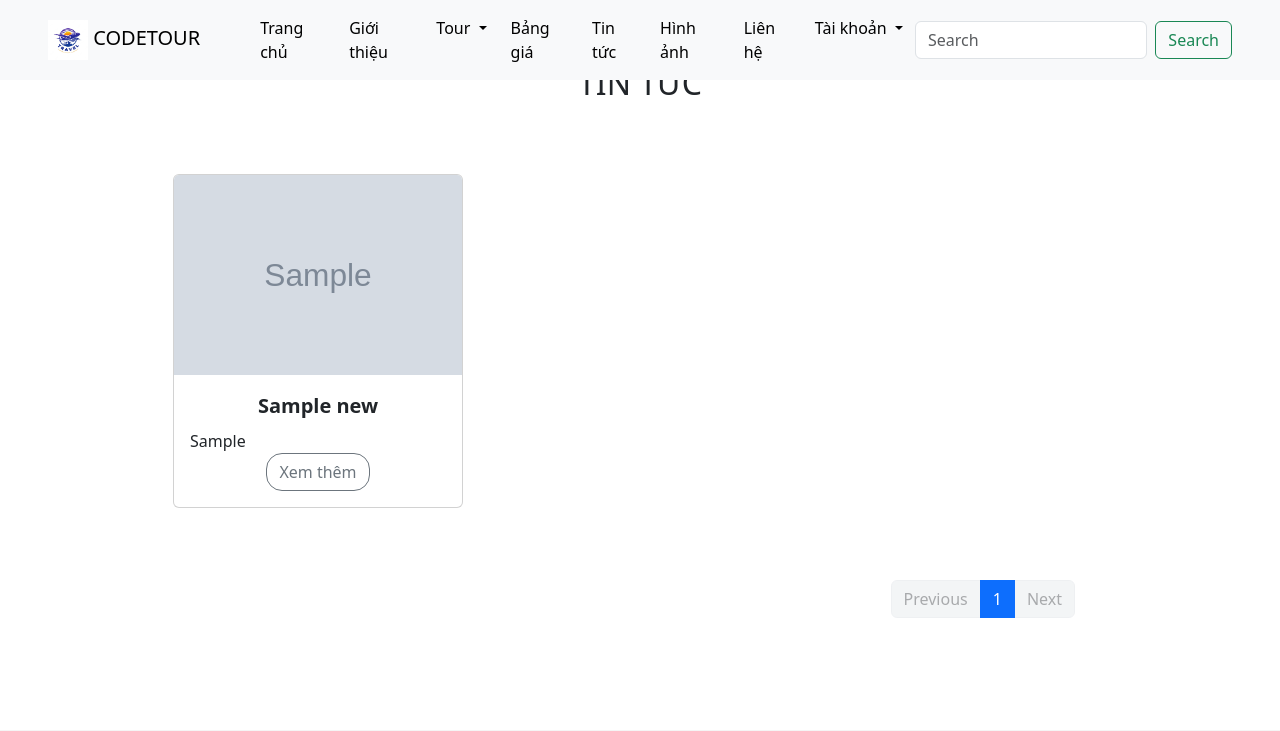
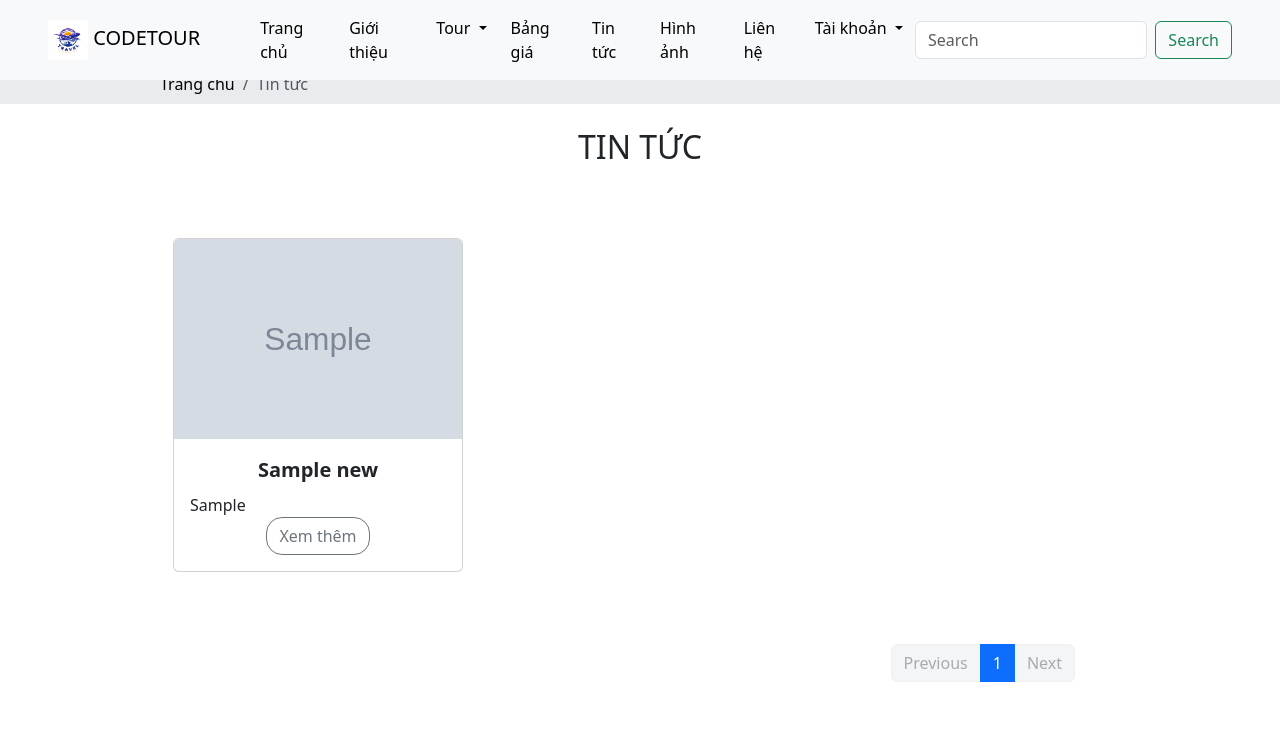
Before and after one commit to tien2114988/Code-Tour, a PHP site: page /public/user/news/news_list in a window 1280 px wide. Shown: the top 731 px of the page. Run offline with PHP 8.4, Linux system fonts and the light colour scheme; tables that the repository leaves empty or names only in its code hold one stand-in row (values such as "Sample post"); grey boxes marked "Sample" are stand-in pictures; data that the repository does not hold is empty; some libraries are stand-ins or nearby versions.

Commit message:
final customer

```diff
--- a/app/views/user/home/contact.php
+++ b/app/views/user/home/contact.php
@@ -1,5 +1,5 @@
 <nav aria-label="breadcrumb">
-    <div class="bg-body-secondary">
+    <div class="bg-body-secondary hide">
         <ol class="mx-auto w-75 breadcrumb py-2 fs-6">
         <li class="breadcrumb-item">
           <a class="text-black link-underline link-underline-opacity-0 breadcrumb__item"
--- a/app/views/user/home/introduction.php
+++ b/app/views/user/home/introduction.php
@@ -1,5 +1,5 @@
 <nav aria-label="breadcrumb">
-    <div class="bg-body-secondary">
+    <div class="bg-body-secondary hide">
         <ol class="mx-auto w-75 breadcrumb py-2 fs-6">
         <li class="breadcrumb-item">
           <a class="text-black link-underline link-underline-opacity-0 breadcrumb__item"
--- a/app/views/user/home/photography.php
+++ b/app/views/user/home/photography.php
@@ -1,5 +1,5 @@
 <nav aria-label="breadcrumb">
-    <div class="bg-body-secondary">
+    <div class="bg-body-secondary hide">
         <ol class="mx-auto w-75 breadcrumb py-2 fs-6">
         <li class="breadcrumb-item">
           <a class="text-black link-underline link-underline-opacity-0 breadcrumb__item"
@@ -37,9 +37,9 @@
                             <figcaption class="gallery__caption"><?=$data['imgs'][$index]['tour_name']?></figcaption>
                         </figure>
                     </a>
-                <?php } ?>
+                <?php }?>
             </div>
         <?php
-        } ?>
+}?>
     </div>
 </div>
--- a/app/views/user/news/news-detail.php
+++ b/app/views/user/news/news-detail.php
@@ -1,5 +1,5 @@
 <nav aria-label="breadcrumb">
-    <div class="bg-body-secondary">
+    <div class="bg-body-secondary hide">
         <ol class="mx-auto w-75 breadcrumb py-2 fs-6">
         <li class="breadcrumb-item">
           <a class="text-black link-underline link-underline-opacity-0 breadcrumb__item"
--- a/app/views/user/news/news-list.php
+++ b/app/views/user/news/news-list.php
@@ -1,6 +1,6 @@
 
 <nav aria-label="breadcrumb">
-    <div class="bg-body-secondary">
+    <div class="bg-body-secondary hide">
         <ol class="mx-auto w-75 breadcrumb py-2 fs-6">
         <li class="breadcrumb-item">
           <a class="text-black link-underline link-underline-opacity-0 breadcrumb__item"
--- a/app/views/user/partials/header.php
+++ b/app/views/user/partials/header.php
@@ -113,3 +113,4 @@
     </div>
   </div>
     </nav>
+<div class="mb-5 pb-3"></div>
--- a/app/views/user/tour/booking.php
+++ b/app/views/user/tour/booking.php
@@ -1,5 +1,5 @@
 <nav aria-label="breadcrumb">
-    <div class="bg-body-secondary">
+    <div class="bg-body-secondary hide">
         <ol class="mx-auto w-75 breadcrumb py-2 fs-6">
         <li class="breadcrumb-item">
           <a class="text-black link-underline link-underline-opacity-0 breadcrumb__item"
--- a/app/views/user/tour/price-list.php
+++ b/app/views/user/tour/price-list.php
@@ -1,5 +1,5 @@
 <nav aria-label="breadcrumb">
-    <div class="bg-body-secondary">
+    <div class="bg-body-secondary hide">
         <ol class="mx-auto w-75 breadcrumb py-2 fs-6">
         <li class="breadcrumb-item">
           <a class="text-black link-underline link-underline-opacity-0 breadcrumb__item"
--- a/app/views/user/tour/tour-detail.php
+++ b/app/views/user/tour/tour-detail.php
@@ -1,5 +1,5 @@
 <nav aria-label="breadcrumb">
-    <div class="bg-body-secondary">
+    <div class="bg-body-secondary hide">
         <ol class="mx-auto w-75 breadcrumb py-2 fs-6">
         <li class="breadcrumb-item">
           <a class="text-black link-underline link-underline-opacity-0 breadcrumb__item"
--- a/app/views/user/tour/tour-list.php
+++ b/app/views/user/tour/tour-list.php
@@ -1,5 +1,5 @@
 <nav aria-label="breadcrumb">
-    <div class="bg-body-secondary">
+    <div class="bg-body-secondary hide">
         <ol class="mx-auto w-75 breadcrumb py-2 fs-6">
         <li class="breadcrumb-item">
           <a class="text-black link-underline link-underline-opacity-0 breadcrumb__item"
--- a/public/css/responsive.css
+++ b/public/css/responsive.css
@@ -1,5 +1,6 @@
 @media (max-width: 768px) {
-    body{
+    .hide{
+        display:none;
     }
     .slide__information h5{
         font-size: 2.5rem;
@@ -211,8 +212,9 @@
   }
 
 @media (min-width: 768px) {
-    body{
-    }
+    .hide {
+            display: none;
+        }
     .feature__img{
         flex-wrap: nowrap !important;
     }
@@ -278,7 +280,8 @@
     }
  }
 @media (min-width: 1200px) {
-    body{
+    .hide{
+        display:block;
     }
     /*  */
     .container__item{
```
Lines whose indentation alone changed are shown as unchanged.
